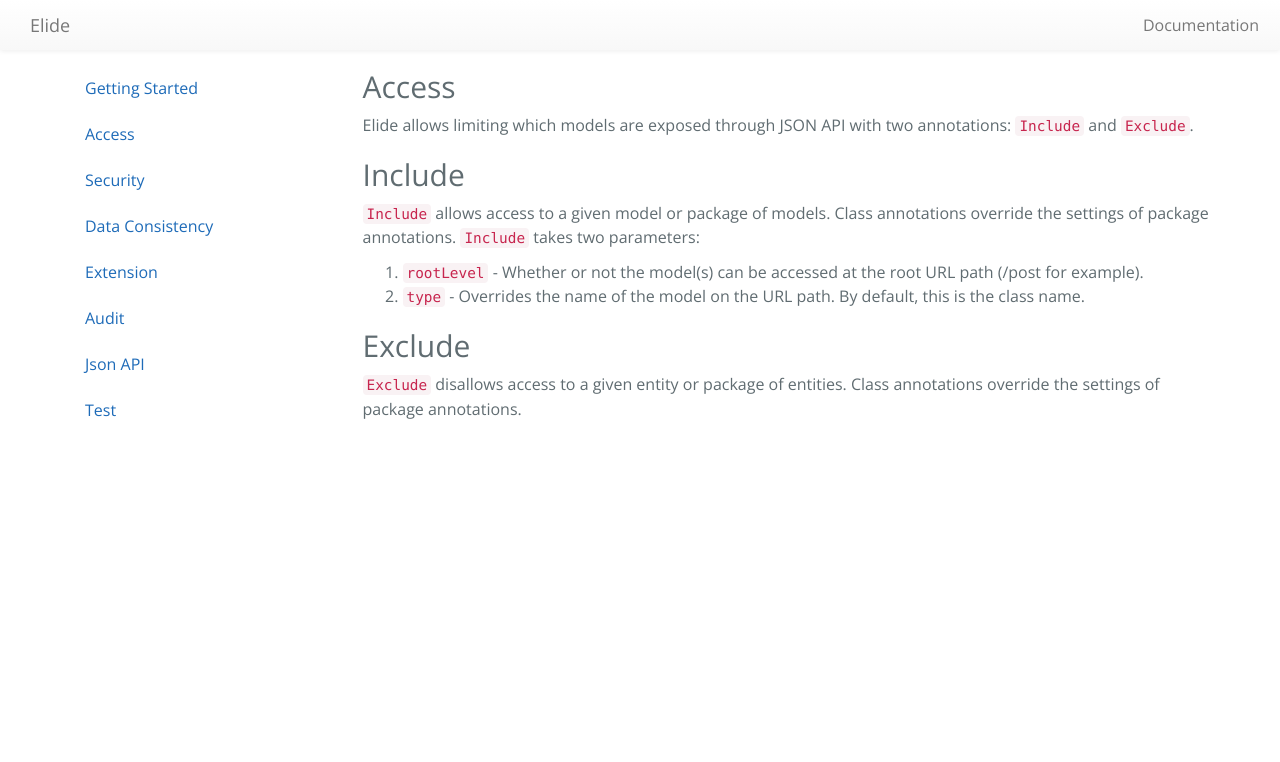
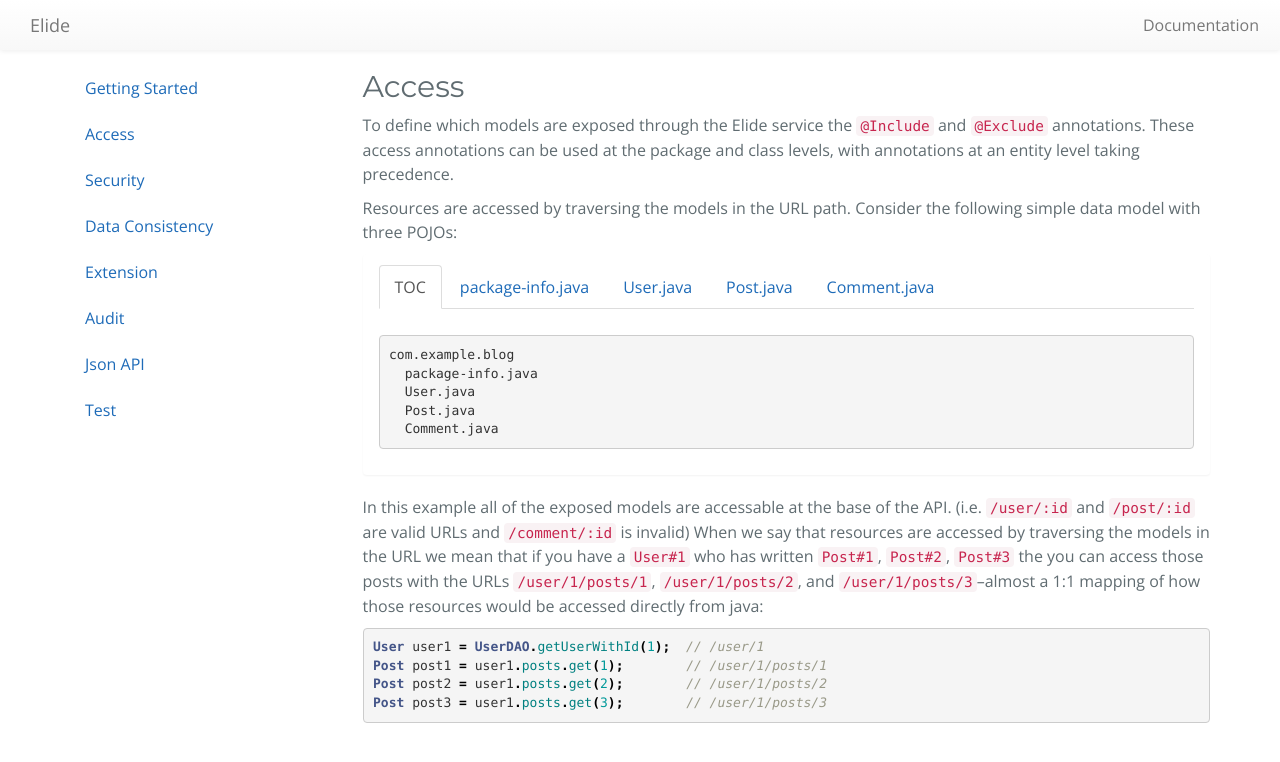
Before and after one commit to yahoo/elide-doc, a Jekyll site: the page built from pages/guide/02-access.md, in a window 1280 px wide. Shown: the top 762 px of the page. Built offline with Jekyll 4.4.1, drawn with Linux system fonts in a browser that asks for light colours; nearby versions of some CDN libraries.

Commit message:
Improve Access.md
* Add functionality to include multi-file code examples
* Minor font tweak for headings
* Fix logo rendering in Firefox (along with minor logo tweak)

````diff
--- /dev/null
+++ b/_data/snippets/access-example.yml
@@ -0,0 +1,69 @@
+files:
+  - TOC
+  - package-info.java
+  - User.java
+  - Post.java
+  - Comment.java
+
+TOC: |+2
+  ```
+  com.example.blog
+    package-info.java
+    User.java
+    Post.java
+    Comment.java
+  ```
+
+package-info.java: |+2
+  ```java
+  @Include(rootLevel = true)
+  package blog;
+
+  import com.yahoo.elide.annotation.Include;
+  ```
+
+User.java: |+2
+  ```java
+  @Entity
+  class User {
+    @Id
+    public int id;
+
+    public String userName;
+
+    @OneToMany(mappedBy = "author")
+    public Set<Post> posts;
+  }
+  ```
+
+Post.java: |+2
+  ```java
+  @Entity
+  class Post {
+    @Id
+    public int id;
+
+    public String title;
+
+    @ManyToOne(mappedBy = "posts")
+    public User author;
+
+    @ManyToOne(mappedBy = "post")
+    public Set<Comment> comments;
+  }
+  ```
+
+Comment.java: |+2
+  ```java
+  @Entity
+  @Exclude
+  class Comment {
+    @Id
+    public int id;
+
+    public String text;
+
+    @OneToMany(mappedBy = "comments")
+    public Post post;
+  }
+  ```
--- /dev/null
+++ b/_includes/code_example
@@ -0,0 +1,24 @@
+{% assign example = site.data.snippets[include.example] %}
+{% assign files = example.files %}
+<div class="panel with-nav-tabs">
+  <div class="panel-heading">
+    <ul class="nav nav-tabs">
+      {% assign class = "active" %}
+      {% for file in files %}
+        <li class="{{class}}"><a href="#file-{{ forloop.index }}" data-toggle="tab">{{file}}</a></li>
+        {% assign class = "" %}
+      {% endfor %}
+    </ul>
+  </div>
+  <div class="panel-body">
+    <div class="tab-content">
+      {% assign class = "tab-pane in active" %}
+      {% for file in files %}
+        <div class="{{class}}" id="file-{{ forloop.index }}">
+          {{ example[file] | markdownify }}
+        </div>
+        {% assign class = "tab-pane" %}
+      {% endfor %}
+    </div>
+  </div>
+</div>
--- a/_layouts/default.html
+++ b/_layouts/default.html
@@ -12,7 +12,6 @@
   <link rel="stylesheet" href="https://maxcdn.bootstrapcdn.com/bootstrap/3.3.5/css/bootstrap-theme.min.css">
   <script src="https://maxcdn.bootstrapcdn.com/bootstrap/3.3.5/js/bootstrap.min.js"></script>
 
-  <link href='https://fonts.googleapis.com/css?family=Open+Sans:400,700' rel='stylesheet' type='text/css'>
   <link rel="stylesheet" type="text/css" href="{{ BASE_PATH }}/{{ ASSET_PATH }}/styles/github/stylesheet.css" media="screen">
   <link rel="stylesheet" type="text/css" href="{{ BASE_PATH }}/{{ ASSET_PATH }}/styles/github/github-light.css" media="screen">
   <link rel="stylesheet" type="text/css" href="{{ BASE_PATH }}/{{ ASSET_PATH }}/styles/github/syntax.css" media="screen">
--- a/_layouts/home.html
+++ b/_layouts/home.html
@@ -4,7 +4,7 @@
 {% include setup %}
 <section class="page-header">
   <!-- <h1 class="project-name">Elide</h1> -->
-  <img id="logo" src="assets/images/elide.svg">
+  {% include logo.svg %}
   <h2 class="project-tagline">Doc site for Elide</h2>
   <a href="https://github.com/yahoo/elide" class="btn">View on GitHub</a>
 </section>
--- a/assets/styles/custom/stylesheet.scss
+++ b/assets/styles/custom/stylesheet.scss
@@ -1,7 +1,11 @@
 ---
 ---
+@import url(https://fonts.googleapis.com/css?family=Montserrat:400,700);
+@import url(https://fonts.googleapis.com/css?family=Open+Sans:400,700);
+
 body {
   padding-top: 50px;
+  font-family: "Open Sans", "Helvetica Neue", Helvetica, Arial, sans-serif;
 }
 
 .page-header {
@@ -52,3 +56,7 @@
   word-break: normal;
   white-space: pre;
 }
+
+h1, h2, h3, h4, h5, h6 {
+  font-family: "Montserrat", "Helvetica Neue", Helvetica, Arial, sans-serif;
+}
--- a/assets/styles/github/stylesheet.css
+++ b/assets/styles/github/stylesheet.css
@@ -4,7 +4,6 @@
 body {
   padding: 0;
   margin: 0;
-  font-family: "Open Sans", "Helvetica Neue", Helvetica, Arial, sans-serif;
   font-size: 16px;
   line-height: 1.5;
   color: #606c71; }
--- a/pages/guide/02-access.md
+++ b/pages/guide/02-access.md
@@ -3,13 +3,23 @@
 group: guide
 title: Access
 ---
-Elide allows limiting which models are exposed through JSON API with two annotations: `Include` and `Exclude`.
+To define which models are exposed through the Elide service the `@Include` and `@Exclude` annotations. These access
+annotations can be used at the package and class levels, with annotations at an entity level taking precedence.
 
-## Include
-`Include` allows access to a given model or package of models.   Class annotations override the settings of package annotations. `Include` takes two parameters:
+Resources are accessed by traversing the models in the URL path. Consider the following simple data model with three
+POJOs:
 
-1. `rootLevel` - Whether or not the model(s) can be accessed at the root URL path (/post for example).
-1. `type` - Overrides the name of the model on the URL path.  By default, this is the class name.
+{% include code_example example="access-example" %}
 
-## Exclude
-`Exclude` disallows access to a given entity or package of entities.   Class annotations override the settings of package annotations.
+In this example all of the exposed models are accessable at the base of the API. (i.e. `/user/:id` and `/post/:id`
+are valid URLs and `/comment/:id` is invalid) When we say that resources are accessed by traversing the models in the
+URL we mean that if you have a `User#1` who has written `Post#1`, `Post#2`, `Post#3` the you can access those posts with
+the URLs `/user/1/posts/1`, `/user/1/posts/2`, and `/user/1/posts/3`–almost a 1:1 mapping of how those resources would
+be accessed directly from java:
+
+```java
+User user1 = UserDAO.getUserWithId(1);  // /user/1
+Post post1 = user1.posts.get(1);        // /user/1/posts/1
+Post post2 = user1.posts.get(2);        // /user/1/posts/2
+Post post3 = user1.posts.get(3);        // /user/1/posts/3
+```
````
Also changed, not shown: _includes/logo.svg (added), assets/images/elide.svg, 1 other file.
